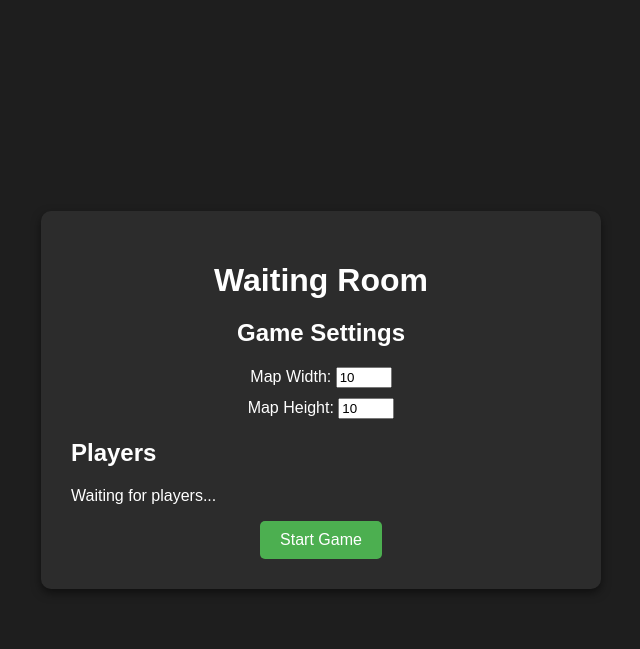
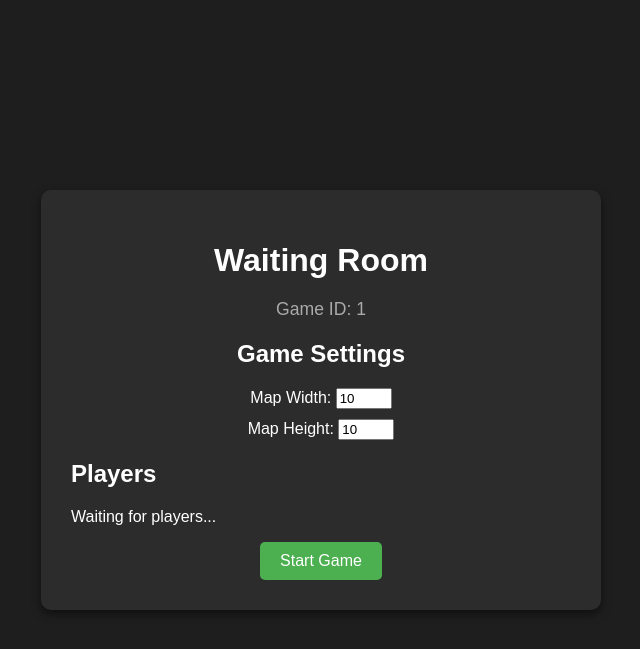
Before and after one commit to ddd-dong/generalio, a Flask app: page /waiting/1 in a window 1280 px wide. Shown: the top 649 px of the page, without its empty margins (319-959 px from the left). Run offline with Flask 3, Linux system fonts and the light colour scheme.

Commit message:
finish most part

```diff
--- a/game/board.py
+++ b/game/board.py
@@ -10,7 +10,7 @@ import datetime
 
 GAME_DEFAULTS = {
     "CITIES_INITIAL_TROOPS_RANGE": (40, 51),
-    "TROOPS_INCREASE": 1, #each turn
+    "TROOPS_INCREASE": 10, #each turn
     "IS_RECORD_HISTORY": True,
     "HISTORY_RECORDING_INTERVAL": 1, #turn
     "HISTORY_RECORDING_MAX_SIZE": 50000, #turn
@@ -28,7 +28,7 @@ def manhattan_distance(p1:Tile, p2:Tile) -> int:
 
 class GameBoard:
     def __init__(self,width: int, height: int, players:List[Player_Info],cities_fairness:float=1.0,cities_circles_radius_ratio:float=0.5,
-                 city_num:int=5, mountain_density:float=0.2, minimal_general_distance:int = 15,game_defaults:Dict[str, Any]=GAME_DEFAULTS):
+                 city_num:int=5, mountain_density:float=0.2, minimal_general_distance:int = 5,game_defaults:Dict[str, Any]=GAME_DEFAULTS):
         """
         Initialize the game board with the given parameters.
         :param width: Width of the board
@@ -316,11 +316,12 @@ class GameBoard:
             attacker.troops -= attacker_troops
             return False
         if defender.troops < attacker_troops:
-            defender.owner_id = attacker.owner_id
             defender.troops =  attacker_troops - defender.troops
             attacker.troops -= attacker_troops
             if defender.state == TileType.GENERAL:
-                self.defeat_player(self.players[defender.owner_id])
+                print(f"Player {self.players[attacker.owner_id].name} defeated player {self.players[defender.owner_id].name}")
+                self.defeat_player(self.players[defender.owner_id], self.players[attacker.owner_id])
+            defender.owner_id = attacker.owner_id
             self.players[attacker.owner_id].add_tile(defender)
             return True
 
@@ -345,8 +346,13 @@ class GameBoard:
             for y in range(self.height):
                 tile = self.map[x][y]
                 if tile.owner_id == losser.id:
+                    if tile.state == TileType.GENERAL:
+                        # print(f"Player {losser.name} defeated, but their general is not in a city")
+                        # print(tile)
+                        tile.state = TileType.CITY
                     tile.owner_id = conqueror.id
                     conqueror.add_tile(tile)
+        # print(self)
         conqueror.update_numbers(self.map)
 
 
--- a/server/api.py
+++ b/server/api.py
@@ -60,7 +60,14 @@ def new_game():
     if host_unique_id not in users:
         return jsonify({"error": "Host unique ID not found"}), 400
 
-    game_id = str(uuid.uuid4())
+
+    for _ in range(10):
+        game_id = str(uuid.uuid4())[:6]
+        if game_id not in games:
+            break
+    if game_id in games:
+        return jsonify({"error": "Game ID generation failed"}), 400
+
 
     games[game_id] = None
     users[host_unique_id]['game_id'] = game_id
@@ -324,3 +331,115 @@ def is_game_started():
         return jsonify({"isstarted": False}), 200
     else:
         return jsonify({"isstarted": True}), 200
+
+
+@api_router.route('/api/get_game_state', methods=['POST'])
+def get_game_state():
+    """
+    Get the game state for the given configuration.
+    config format:
+    {
+        "game_id": str,
+        "unique_id": str
+    }
+    returns:
+    {
+        "isruning": bool,
+        "is_calling_player_still_playing": bool,
+        "game_state": {
+            "players": [
+                {
+                    "name": str,
+                    "color": str,
+                    "isplaying": bool,
+                    "troops": int,
+                    "lands_num": int
+                }
+    """
+    config = request.get_json()
+    if not config:
+        return jsonify({"error": "Invalid configuration"}), 400
+    if not check_config(config, ['game_id', 'unique_id']):
+        return jsonify({"error": "Missing configuration key"}), 400
+    if config['game_id'] not in games:
+        return jsonify({"error": "Game ID not found"}), 400
+    if config['unique_id'] not in users:
+        return jsonify({"error": "Unique ID not found"}), 400
+    game_id = config['game_id']
+    unique_id = config['unique_id']
+    if users[unique_id]['game_id'] != game_id:
+        return jsonify({"error": "User not in the game"}), 400
+    if games[game_id] is None:
+        return jsonify({"error": "Game not started"}), 400
+    game_engine = games[game_id]
+    calling_player = users[unique_id]['player_info']
+    leader_board = game_engine.get_leader_board()
+    is_game_end = game_engine.is_game_end()
+    game_state = {
+        "isruning": not is_game_end,
+        "is_calling_player_still_playing": calling_player.playing,
+        "leader_board": leader_board
+    }
+    return jsonify(game_state), 200
+
+@api_router.route('/api/full_map', methods=['POST'])
+def get_full_map():
+    """
+    Get the full map for the given configuration.
+    config format:
+    {
+        "game_id": str,
+        "unique_id": str
+    }
+    returns:
+    {
+        "x": tile.x,
+        "y": tile.y,
+        "state": tile.state.value,
+        "owner_id": player's unique id,
+        "owner_color": player's color,
+        "troops": tile.troops
+    }
+    """
+    config = request.get_json()
+    if not config:
+        return jsonify({"error": "Invalid configuration"}), 400
+    if not check_config(config, ['game_id', 'unique_id']):
+        return jsonify({"error": "Missing configuration key"}), 400
+    if config['game_id'] not in games:
+        return jsonify({"error": "Game ID not found"}), 400
+    if config['unique_id'] not in users:
+        return jsonify({"error": "Unique ID not found"}), 400
+    game_id = config['game_id']
+    unique_id = config['unique_id']
+    if users[unique_id]['game_id'] != game_id:
+        return jsonify({"error": "User not in the game"}), 400
+    if games[game_id] is None:
+        return jsonify({"error": "Game not started"}), 400
+    if users[unique_id]['player_info'] is None:
+        return jsonify({"error": "Player not in game"}), 400
+    if users[unique_id]['player_info'].playing == True:
+        return jsonify({"error": "Player is still playing"}), 400
+    game_engine = games[game_id]
+    game_board = game_engine.get_full_map()
+    game_map_json = []
+    for row in game_board:
+        row_json = []
+        for tile in row:
+            if tile.owner_id is None:
+                tile_owner_unique_id = None
+                tile_owner_color = None
+            else:
+                tile_owner_unique_id = game_board.players[tile.owner_id].unique_id
+                tile_owner_color = game_board.players[tile.owner_id].color
+            tile_json = {
+                "x": tile.x,
+                "y": tile.y,
+                "state": tile.state.value,
+                "owner_id": tile_owner_unique_id,
+                "owner_color": tile_owner_color,
+                "troops": tile.troops
+            }
+            row_json.append(tile_json)
+        game_map_json.append(row_json)
+    return jsonify(game_map_json), 200
--- a/server/app.py
+++ b/server/app.py
@@ -29,7 +29,7 @@ def runing_game():
                     engine.process_turn()
                     if engine.is_game_end():
                         print(f"Game {game_id} has ended.")
-                        del games[game_id]
+                        # del games[game_id]
                 except Exception as e:
                     print(f"Error processing turn for game {game_id}: {e}")
         time.sleep(1)
--- a/server/templates/waiting_room.html
+++ b/server/templates/waiting_room.html
@@ -64,6 +64,9 @@
 <body>
     <div class="container">
         <h1>Waiting Room</h1>
+        <div style="margin-bottom: 15px; color: #aaa; font-size: 1.1rem;">
+            Game ID: <span id="gameIdSpan">{{ game_id }}</span>
+        </div>
         <div class="settings">
             <h2>Game Settings</h2>
             <label>
--- a/tt.py
+++ /dev/null
@@ -1,3 +0,0 @@
-import os
-root_path = os.path.dirname(os.path.abspath(__file__)) + '/'
-os.makedirs(root_path+"/map/")
```
Also changed, not shown: game/engine.py (+8 -1 lines), server/templates/game.html (+106 -22 lines), README.md, readme_img/generousio_server.drawio.png (added), readme_img/playing_img.png (added).
